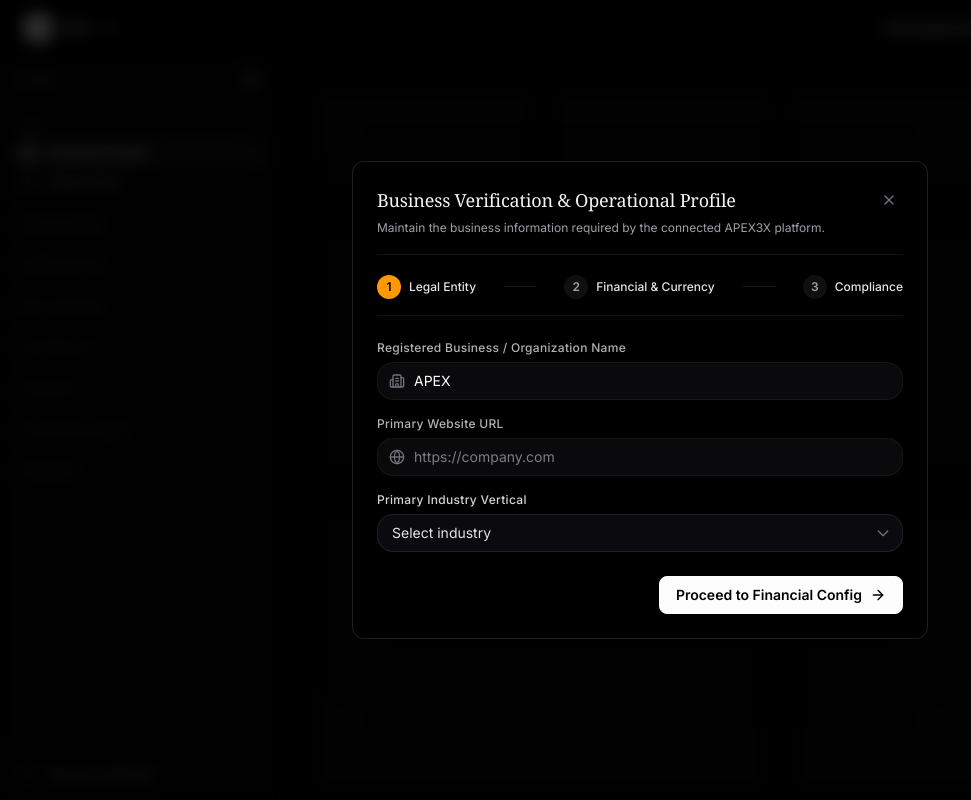
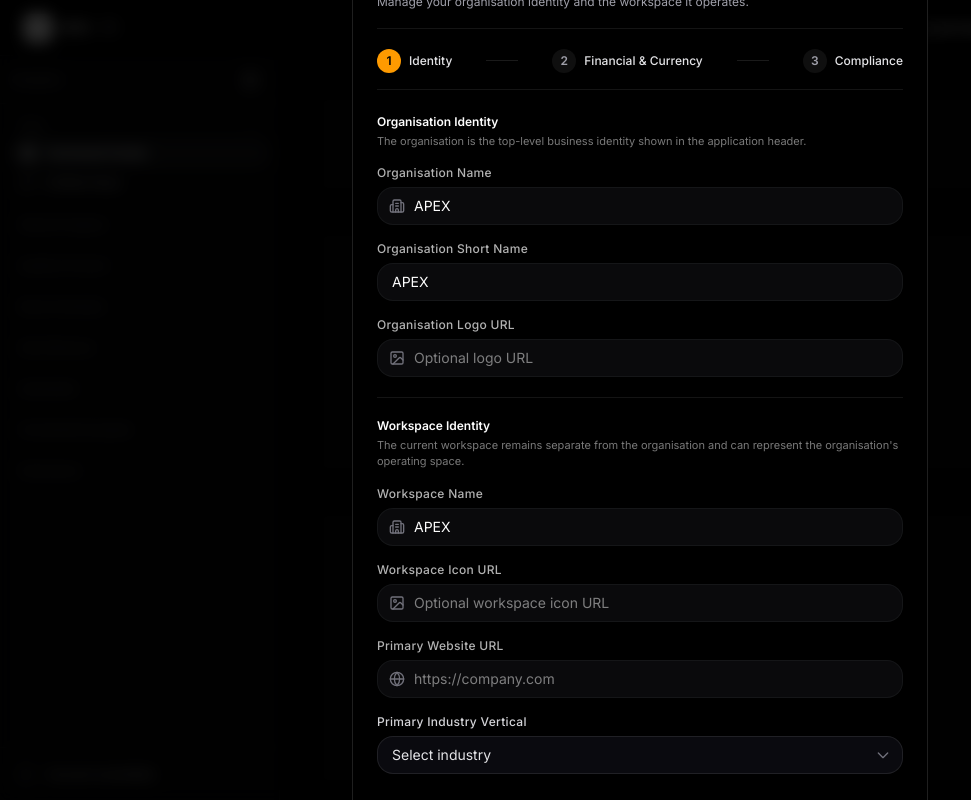
Before and after one commit to venomrai21/APEX3X-FRONTEND, a React (Vite) app: page / in a window 1280 px wide. Both pictures are taken after a click on the button "Business profile". Shown: the whole page, without its empty margins (0-971 px from the left). Built offline with nearby package versions, Linux system fonts and the light colour scheme.

Commit message:
feat: edit organisation and workspace identity in business profile

```diff
--- a/src/components/layout/OnboardingModal.tsx
+++ b/src/components/layout/OnboardingModal.tsx
@@ -1,17 +1,31 @@
 import React, { useEffect, useState } from 'react';
-import { ShieldCheck, Building2, Globe, CheckCircle2, ArrowRight } from 'lucide-react';
+import { ShieldCheck, Building2, Globe, CheckCircle2, ArrowRight, Image } from 'lucide-react';
 import { useApp } from '../../context/AppContext';
-import { api } from '../../api/client';
+import { api, UI_PREVIEW_MODE } from '../../api/client';
 import { Modal } from '../ui/Modal';
 import { Input } from '../ui/Input';
 import { Select } from '../ui/Select';
 import { Button } from '../ui/Button';
 
 export const OnboardingModal: React.FC = () => {
-  const { onboardingOpen, setOnboardingOpen, currentWorkspace, triggerRefresh, addToast } = useApp();
+  const {
+    organisation,
+    updateOrganisation,
+    onboardingOpen,
+    setOnboardingOpen,
+    currentWorkspace,
+    updateWorkspaceIdentity,
+    triggerRefresh,
+    addToast,
+  } = useApp();
+
   const [step, setStep] = useState<1 | 2 | 3>(1);
   const [isSubmitting, setIsSubmitting] = useState(false);
-  const [businessName, setBusinessName] = useState('');
+  const [organisationName, setOrganisationName] = useState('');
+  const [organisationShortName, setOrganisationShortName] = useState('');
+  const [organisationLogoUrl, setOrganisationLogoUrl] = useState('');
+  const [workspaceName, setWorkspaceName] = useState('');
+  const [workspaceIconUrl, setWorkspaceIconUrl] = useState('');
   const [industry, setIndustry] = useState('');
   const [website, setWebsite] = useState('');
   const [taxId, setTaxId] = useState('');
@@ -22,46 +36,124 @@ export const OnboardingModal: React.FC = () => {
   useEffect(() => {
     if (!onboardingOpen) return;
     setStep(1);
-    setBusinessName(currentWorkspace?.name || '');
+    setOrganisationName(organisation.name || '');
+    setOrganisationShortName(organisation.shortName || '');
+    setOrganisationLogoUrl(organisation.logoUrl || '');
+    setWorkspaceName(currentWorkspace?.name || '');
+    setWorkspaceIconUrl(currentWorkspace?.iconUrl || '');
     setIndustry(currentWorkspace?.industry || '');
     setWebsite(currentWorkspace?.website || '');
     setTaxId(currentWorkspace?.taxId || '');
     setRegisteredAddress(currentWorkspace?.registeredAddress || '');
     setCurrency(currentWorkspace?.currency || '');
     setTimezone(currentWorkspace?.timezone || '');
-  }, [onboardingOpen, currentWorkspace]);
+  }, [onboardingOpen, organisation, currentWorkspace]);
 
   if (!onboardingOpen) return null;
 
   const handleCompleteVerification = async () => {
+    const trimmedOrganisationName = organisationName.trim();
+    const trimmedShortName = organisationShortName.trim();
+    const trimmedWorkspaceName = workspaceName.trim();
+
+    if (!trimmedOrganisationName || !trimmedWorkspaceName) {
+      addToast({
+        type: 'warning',
+        title: 'Organisation and Workspace Required',
+        description: 'Enter both an organisation name and a workspace name.',
+      });
+      setStep(1);
+      return;
+    }
+
     try {
       setIsSubmitting(true);
-      await api.updateWorkspace({ name: businessName, industry, website, taxId, registeredAddress, currency, timezone });
+
+      updateOrganisation({
+        name: trimmedOrganisationName,
+        shortName: trimmedShortName || trimmedOrganisationName,
+        logoUrl: organisationLogoUrl.trim() || undefined,
+      });
+
+      updateWorkspaceIdentity({
+        name: trimmedWorkspaceName,
+        slug: trimmedWorkspaceName.toLowerCase().trim().replace(/[^a-z0-9]+/g, '-').replace(/^-|-$/g, ''),
+        iconUrl: workspaceIconUrl.trim() || undefined,
+        industry,
+        website,
+        taxId: taxId || undefined,
+        registeredAddress: registeredAddress || undefined,
+        currency,
+        timezone,
+      });
+
+      if (!UI_PREVIEW_MODE) {
+        await api.updateWorkspace({
+          name: trimmedWorkspaceName,
+          industry,
+          website,
+          taxId,
+          registeredAddress,
+          currency,
+          timezone,
+          logoUrl: workspaceIconUrl.trim() || undefined,
+        });
         await api.verifyWorkspace();
-      addToast({ type: 'success', title: 'Business Profile Updated', description: 'Business verification request submitted.' });
+      }
+
+      addToast({
+        type: 'success',
+        title: 'Business Profile Updated',
+        description: 'Organisation and workspace identity have been updated.',
+      });
       triggerRefresh();
       setOnboardingOpen(false);
     } catch (err) {
-      addToast({ type: 'error', title: 'Verification Failed', description: (err as Error).message });
+      addToast({ type: 'error', title: 'Profile Update Failed', description: (err as Error).message });
     } finally {
       setIsSubmitting(false);
     }
   };
 
   return (
-    <Modal isOpen={onboardingOpen} onClose={() => setOnboardingOpen(false)} title="Business Verification & Operational Profile" subtitle="Maintain the business information required by the connected APEX3X platform." maxWidth="xl">
+    <Modal
+      isOpen={onboardingOpen}
+      onClose={() => setOnboardingOpen(false)}
+      title="Business Profile"
+      subtitle="Manage your organisation identity and the workspace it operates."
+      maxWidth="xl"
+    >
       <div className="space-y-6">
         <div className="flex items-center justify-between border-b border-white/[0.08] pb-4">
-          {[['1', 'Legal Entity'], ['2', 'Financial & Currency'], ['3', 'Compliance']].map(([number, label], index) => (
+          {[['1', 'Identity'], ['2', 'Financial & Currency'], ['3', 'Compliance']].map(([number, label], index) => (
             <React.Fragment key={number}>
-              <div className="flex items-center gap-2"><span className={`w-6 h-6 rounded-full flex items-center justify-center text-xs font-semibold ${step >= index + 1 ? 'bg-amber-500 text-black' : 'bg-white/[0.06] text-zinc-400'}`}>{number}</span><span className="text-xs font-medium text-zinc-200">{label}</span></div>
+              <div className="flex items-center gap-2">
+                <span className={`w-6 h-6 rounded-full flex items-center justify-center text-xs font-semibold ${step >= index + 1 ? 'bg-amber-500 text-black' : 'bg-white/[0.06] text-zinc-400'}`}>{number}</span>
+                <span className="text-xs font-medium text-zinc-200">{label}</span>
+              </div>
               {index < 2 && <div className="w-8 h-px bg-white/[0.1]" />}
             </React.Fragment>
           ))}
         </div>
 
-        {step === 1 && <div className="space-y-4">
-          <Input label="Registered Business / Organization Name" value={businessName} onChange={e => setBusinessName(e.target.value)} placeholder="Legal business name" leftIcon={<Building2 className="w-4 h-4 text-zinc-500" />} />
+        {step === 1 && <div className="space-y-5">
+          <section className="space-y-4">
+            <div>
+              <p className="text-xs font-semibold text-[var(--text-primary)]">Organisation Identity</p>
+              <p className="mt-1 text-[11px] text-[var(--text-muted)]">The organisation is the top-level business identity shown in the application header.</p>
+            </div>
+            <Input label="Organisation Name" value={organisationName} onChange={e => setOrganisationName(e.target.value)} placeholder="Organisation name" leftIcon={<Building2 className="w-4 h-4 text-zinc-500" />} />
+            <Input label="Organisation Short Name" value={organisationShortName} onChange={e => setOrganisationShortName(e.target.value)} placeholder="Short display name" />
+            <Input label="Organisation Logo URL" value={organisationLogoUrl} onChange={e => setOrganisationLogoUrl(e.target.value)} placeholder="Optional logo URL" leftIcon={<Image className="w-4 h-4 text-zinc-500" />} />
+          </section>
+
+          <section className="space-y-4 border-t border-white/[0.08] pt-5">
+            <div>
+              <p className="text-xs font-semibold text-[var(--text-primary)]">Workspace Identity</p>
+              <p className="mt-1 text-[11px] text-[var(--text-muted)]">The current workspace remains separate from the organisation and can represent the organisation's operating space.</p>
+            </div>
+            <Input label="Workspace Name" value={workspaceName} onChange={e => setWorkspaceName(e.target.value)} placeholder="Workspace name" leftIcon={<Building2 className="w-4 h-4 text-zinc-500" />} />
+            <Input label="Workspace Icon URL" value={workspaceIconUrl} onChange={e => setWorkspaceIconUrl(e.target.value)} placeholder="Optional workspace icon URL" leftIcon={<Image className="w-4 h-4 text-zinc-500" />} />
             <Input label="Primary Website URL" value={website} onChange={e => setWebsite(e.target.value)} placeholder="https://company.com" leftIcon={<Globe className="w-4 h-4 text-zinc-500" />} />
             <Select label="Primary Industry Vertical" value={industry} onChange={e => setIndustry(e.target.value)} options={[
               { value: '', label: 'Select industry' },
@@ -72,7 +164,11 @@ export const OnboardingModal: React.FC = () => {
               { value: 'Commercial Real Estate & Facilities', label: 'Commercial Real Estate & Facilities' },
               { value: 'Manufacturing & Distribution', label: 'Manufacturing & Distribution' },
             ]} />
-          <div className="flex justify-end pt-2"><Button variant="primary" size="md" onClick={() => setStep(2)} rightIcon={<ArrowRight className="w-4 h-4" />}>Proceed to Financial Config</Button></div>
+          </section>
+
+          <div className="flex justify-end pt-2">
+            <Button variant="primary" size="md" onClick={() => setStep(2)} rightIcon={<ArrowRight className="w-4 h-4" />}>Proceed to Financial Config</Button>
+          </div>
         </div>}
 
         {step === 2 && <div className="space-y-4">
@@ -86,21 +182,27 @@ export const OnboardingModal: React.FC = () => {
           </div>
           <Input label="Federal Tax ID / EIN / VAT Number" value={taxId} onChange={e => setTaxId(e.target.value)} placeholder="Tax identifier" />
           <Input label="Principal Registered Headquarters Address" value={registeredAddress} onChange={e => setRegisteredAddress(e.target.value)} placeholder="Registered business address" />
-          <div className="flex justify-between pt-2"><Button variant="secondary" size="md" onClick={() => setStep(1)}>Back</Button><Button variant="primary" size="md" onClick={() => setStep(3)} rightIcon={<ArrowRight className="w-4 h-4" />}>Review & Certify</Button></div>
+          <div className="flex justify-between pt-2">
+            <Button variant="secondary" size="md" onClick={() => setStep(1)}>Back</Button>
+            <Button variant="primary" size="md" onClick={() => setStep(3)} rightIcon={<ArrowRight className="w-4 h-4" />}>Review & Certify</Button>
+          </div>
         </div>}
 
         {step === 3 && <div className="space-y-4">
           <div className="p-4 rounded-xl bg-[#08080c] border border-amber-500/20 space-y-3">
             <div className="flex items-center gap-2 text-amber-400 font-semibold text-xs uppercase tracking-wider"><ShieldCheck className="w-4 h-4" /> Business Verification</div>
-            <p className="text-xs text-zinc-300 leading-relaxed">Review the information supplied for <span className="text-zinc-100 font-medium">{businessName || 'this business'}</span> before submitting it to the connected platform.</p>
+            <p className="text-xs text-zinc-300 leading-relaxed">Review the organisation and workspace information before submitting it to the connected platform.</p>
             <div className="grid grid-cols-2 gap-2 pt-1 text-[11px] text-zinc-400 font-mono">
-              <div>Entity: <span className="text-zinc-200">{businessName || '—'}</span></div>
+              <div>Organisation: <span className="text-zinc-200">{organisationName || '—'}</span></div>
+              <div>Workspace: <span className="text-zinc-200">{workspaceName || '—'}</span></div>
               <div>Tax ID: <span className="text-zinc-200">{taxId || '—'}</span></div>
               <div>Currency: <span className="text-zinc-200">{currency || '—'}</span></div>
-              <div>Status: <span className="text-amber-400">Ready to submit</span></div>
             </div>
           </div>
-          <div className="flex justify-between pt-2"><Button variant="secondary" size="md" onClick={() => setStep(2)}>Back</Button><Button variant="primary" size="md" isLoading={isSubmitting} onClick={handleCompleteVerification} leftIcon={<CheckCircle2 className="w-4 h-4" />}>Submit Verification</Button></div>
+          <div className="flex justify-between pt-2">
+            <Button variant="secondary" size="md" onClick={() => setStep(2)}>Back</Button>
+            <Button variant="primary" size="md" isLoading={isSubmitting} onClick={handleCompleteVerification} leftIcon={<CheckCircle2 className="w-4 h-4" />}>Save Business Profile</Button>
+          </div>
         </div>}
       </div>
     </Modal>
```
Lines whose indentation alone changed are shown as unchanged.
